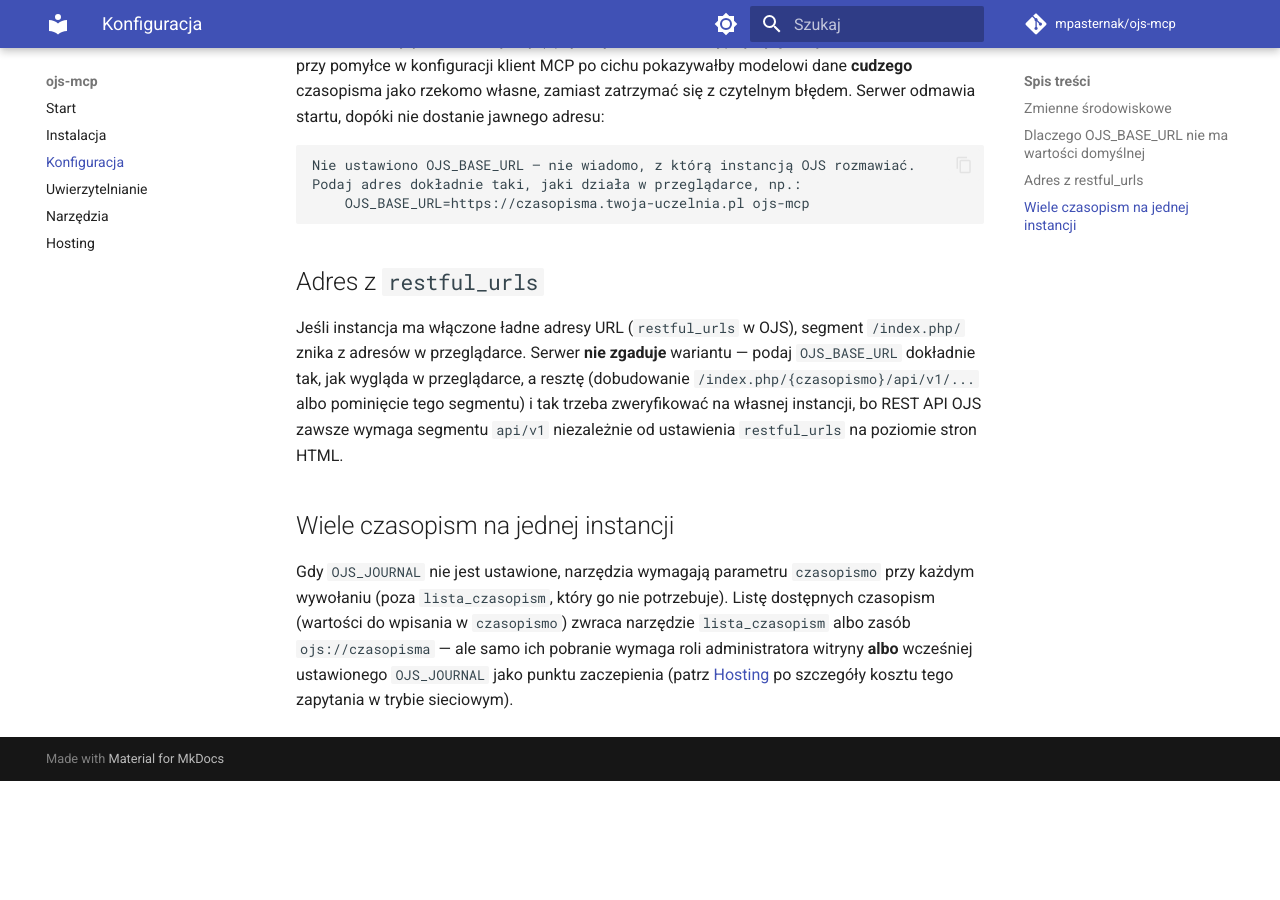
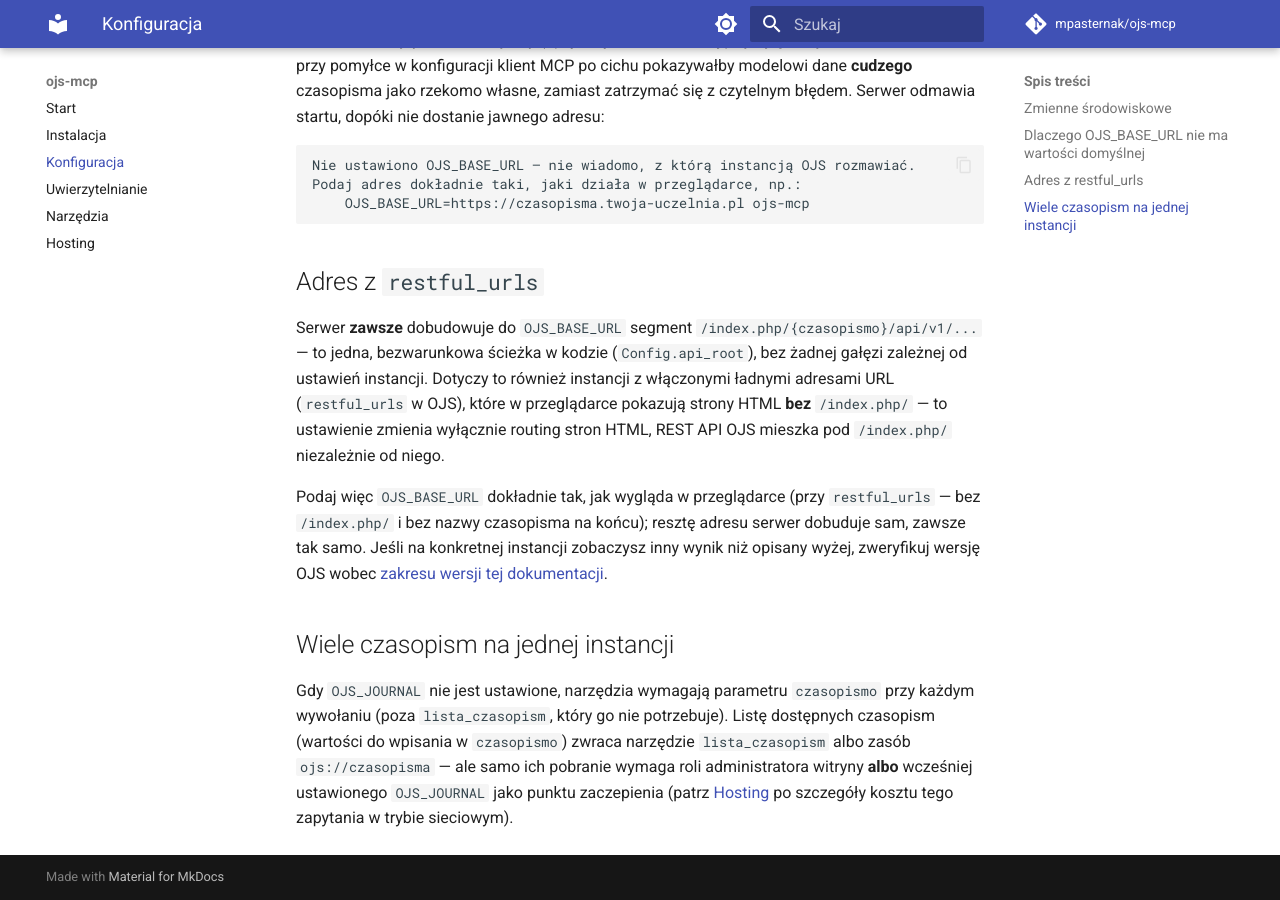
Before and after one commit to mpasternak/ojs-mcp, an MkDocs documentation site: the page built from docs/konfiguracja.md, in a window 1280 px wide and 900 px high, scrolled down 1640 px. Built offline with MkDocs 1.6.1 and Material for MkDocs 9.7.7, drawn with Linux system fonts in a browser that asks for light colours; comment, search, counter and statistics services are not loaded; before the commit the page ends 2421 px from its top, so only the background shows below that.

Commit message:
Dokumentacja: Runda 1 recenzji Tasku 16
Cztery poprawki z recenzji:

- docs/konfiguracja.md: sekcja o restful_urls sugerowała zmienne
  zachowanie serwera ("dobudowanie segmentu albo jego pominięcie").
  Config.api_root() buduje adres bezwarunkowo, zawsze z
  /index.php/{czasopismo}/api/v1 — jedna ścieżka kodu, bez gałęzi na
  restful_urls. Przepisano na stan faktyczny: serwer zawsze dobudowuje
  ten segment, bo REST API OJS mieszka pod /index.php/ niezależnie od
  ustawienia restful_urls (które zmienia tylko routing stron HTML).
- docs/narzedzia.md i src/ojs_mcp/passthrough.py (docstring narzędzia
  ojs_zapytanie): "wyłącznie żądania GET" poprawione na "GET/HEAD" —
  zgodnie z METODY_ODCZYTU w kodzie.
- README.md i docs/instalacja.md: odnośnik do bundla MCPB przeniesiony
  z github.com/anthropics/mcpb (przekierowanie 301, zweryfikowane) na
  kanoniczny github.com/modelcontextprotocol/mcpb.
- README.md: dopisano, gdzie fizycznie wkleić przykładową konfigurację
  klienta MCP — ścieżka pliku claude_desktop_config.json na macOS i
  Windows, dojście przez Ustawienia → Developer → Edit Config, i
  wzmianka, że bundle MCPB omija ten krok w całości (formularz zamiast
  ręcznej edycji JSON-a).

Weryfikacja: pytest (263), ruff check, ruff format --check,
mkdocs build --strict — zielone; docs/superpowers/ nadal nieobecny w
zbudowanym site/.

Co-Authored-By: Claude Opus 5 (1M context) <noreply@anthropic.com>
Claude-Session: https://claude.ai/code/session_011bNYpRZ4iGhZDvaMy72fWS

```diff
--- a/docs/konfiguracja.md
+++ b/docs/konfiguracja.md
@@ -41,13 +41,19 @@ Podaj adres dokładnie taki, jaki działa w przeglądarce, np.:
 
 ## Adres z `restful_urls`
 
-Jeśli instancja ma włączone ładne adresy URL (`restful_urls` w OJS), segment
-`/index.php/` znika z adresów w przeglądarce. Serwer **nie zgaduje**
-wariantu — podaj `OJS_BASE_URL` dokładnie tak, jak wygląda w przeglądarce,
-a resztę (dobudowanie `/index.php/{czasopismo}/api/v1/...` albo pominięcie
-tego segmentu) i tak trzeba zweryfikować na własnej instancji, bo REST API
-OJS zawsze wymaga segmentu `api/v1` niezależnie od ustawienia
-`restful_urls` na poziomie stron HTML.
+Serwer **zawsze** dobudowuje do `OJS_BASE_URL` segment
+`/index.php/{czasopismo}/api/v1/...` — to jedna, bezwarunkowa ścieżka w
+kodzie (`Config.api_root`), bez żadnej gałęzi zależnej od ustawień
+instancji. Dotyczy to również instancji z włączonymi ładnymi adresami URL
+(`restful_urls` w OJS), które w przeglądarce pokazują strony HTML **bez**
+`/index.php/` — to ustawienie zmienia wyłącznie routing stron HTML, REST
+API OJS mieszka pod `/index.php/` niezależnie od niego.
+
+Podaj więc `OJS_BASE_URL` dokładnie tak, jak wygląda w przeglądarce (przy
+`restful_urls` — bez `/index.php/` i bez nazwy czasopisma na końcu); resztę
+adresu serwer dobuduje sam, zawsze tak samo. Jeśli na konkretnej instancji
+zobaczysz inny wynik niż opisany wyżej, zweryfikuj wersję OJS wobec
+[zakresu wersji tej dokumentacji](index.md).
 
 ## Wiele czasopism na jednej instancji
 
```
Also changed, not shown: README.md (+22 -1 lines), docs/instalacja.md (+1 -1 lines), docs/narzedzia.md (+1 -1 lines), 1 other file.
